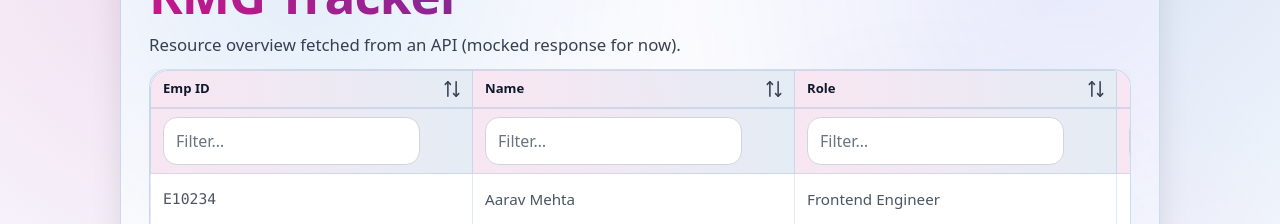
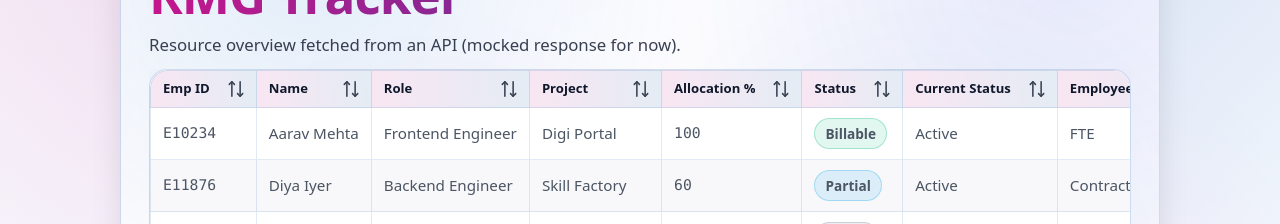
Before and after one commit to kavia-common/hello-world-web-app-7181-7192, a React (Create React App) app in the folder react_frontend/: page /rmg-tracker in a window 1280 px wide. Shown: the part 218-442 px from the top of the page. Built offline with nearby package versions, Linux system fonts and the light colour scheme.

Commit message:
Checkpoint 79 - cg3f8b1d76

```diff
--- a/react_frontend/src/components/PrimeDataTableCard.js
+++ b/react_frontend/src/components/PrimeDataTableCard.js
@@ -11,15 +11,11 @@ import { uploadTableFile } from "../api/upload";
  * PrimeReact DataTable wrapper that uses PrimeReact built-ins:
  * - Built-in pagination (paginator)
  * - Built-in sorting (sortable columns)
- * - Built-in per-column filters (row filter UI)
  *
- * Product requirement:
- * - Wrap the table toolbar (global search + CSV + Upload) and the DataTable in a single unified card.
- * - Keep icon-only global search + CSV controls with tooltips.
- * - Add icon-only Upload control with tooltip to every table.
- * - Preserve current behaviors: compact sticky headers, bottom-only paginator,
- *   per-column filters in header row, horizontal scrolling (no zoom),
- *   intrinsic/max-content column sizing, tightened vertical spacing.
+ * Product requirement (this subtask):
+ * - Remove/disable per-column filter UI across all tables.
+ * - Keep sorting + pagination.
+ * - Keep any existing toolbar controls (global search, CSV export, upload) as configured per page.
  *
  * This component is shared by multiple pages. Any improvements made here apply across
  * those screens.
@@ -41,29 +37,6 @@ function defaultRowKey(row, idx) {
     row?.learningPathName ??
     idx
   );
-}
-
-function getDefaultMatchModeForValue(sampleValue) {
-  if (typeof sampleValue === "number") return FilterMatchMode.EQUALS;
-  if (typeof sampleValue === "boolean") return FilterMatchMode.EQUALS;
-  return FilterMatchMode.CONTAINS;
-}
-
-function buildInitialColumnFilters({ columns, rows }) {
-  const safeColumns = Array.isArray(columns) ? columns : [];
-  const safeRows = Array.isArray(rows) ? rows : [];
-  const sample = safeRows[0] || {};
-
-  const next = { global: { value: "", matchMode: FilterMatchMode.CONTAINS } };
-
-  // Use column.id as the field key (matches `field` passed to <Column/>).
-  // We default all column filters to text-ish CONTAINS unless the sample value is numeric/boolean.
-  for (const c of safeColumns) {
-    const sampleValue = sample?.[c.id];
-    next[c.id] = { value: null, matchMode: getDefaultMatchModeForValue(sampleValue) };
-  }
-
-  return next;
 }
 
 function isAllowedUploadFile(file) {
@@ -123,36 +96,15 @@ export default function PrimeDataTableCard({
   }, [columns]);
 
   /**
-   * PrimeReact DataTable filtering is driven by:
-   * - `filters` object (global + per-column)
-   * - `onFilter` event
+   * IMPORTANT (subtask):
+   * We intentionally do NOT enable PrimeReact per-column filters:
+   * - No `filterDisplay="row"`
+   * - No `filter` props on columns
+   * - No `filters`/`onFilter` plumbing for per-column header inputs
+   *
+   * Global search remains supported via DataTable's `globalFilter` prop.
    */
   const [globalFilterValue, setGlobalFilterValue] = React.useState("");
-  const [filters, setFilters] = React.useState(() =>
-    buildInitialColumnFilters({ columns: visibleColumns, rows })
-  );
-
-  // If column definitions change (or initial dataset shape changes), ensure we have keys for each column.
-  React.useEffect(() => {
-    setFilters((prev) => {
-      const next = { ...(prev || {}) };
-
-      // Always keep global.
-      if (!next.global) next.global = { value: "", matchMode: FilterMatchMode.CONTAINS };
-
-      const sample = Array.isArray(rows) && rows.length > 0 ? rows[0] : {};
-      for (const c of visibleColumns) {
-        if (!next[c.id]) {
-          next[c.id] = {
-            value: null,
-            matchMode: getDefaultMatchModeForValue(sample?.[c.id]),
-          };
-        }
-      }
-
-      return next;
-    });
-  }, [visibleColumns, rows]);
 
   const derivedGlobalFields = React.useMemo(() => {
     if (Array.isArray(globalSearchFields) && globalSearchFields.length > 0) {
@@ -161,12 +113,6 @@ export default function PrimeDataTableCard({
     // Default: search across the column ids (which match row fields).
     return visibleColumns.map((c) => c.id);
   }, [globalSearchFields, visibleColumns]);
-
-  function clearAll() {
-    // Clear global + per-column filters (built-in row filter UI).
-    setGlobalFilterValue("");
-    setFilters(buildInitialColumnFilters({ columns: visibleColumns, rows }));
-  }
 
   function exportCsv() {
     // PrimeReact exportCSV exports the currently visible dataset (after sorting/filtering).
@@ -183,10 +129,10 @@ export default function PrimeDataTableCard({
   // PUBLIC_INTERFACE
   function applyGlobalSearch() {
     /** Apply the current global search input to the PrimeReact DataTable global filter. */
-    setFilters((prev) => ({
-      ...(prev || {}),
-      global: { value: globalFilterValue, matchMode: FilterMatchMode.CONTAINS },
-    }));
+    // DataTable uses `globalFilter` + `globalFilterFields` to perform a built-in global search.
+    // We use an explicit "Search" button + Enter-to-apply to match the previous UX.
+    // (Setting state triggers DataTable to re-evaluate.)
+    setGlobalFilterValue((v) => v);
   }
 
   function handleSearchKeyDown(e) {
@@ -254,8 +200,6 @@ export default function PrimeDataTableCard({
       setIsUploading(false);
     }
   }
-
-  const showHeaderBar = Boolean(title || subtitle);
 
   return (
     <div className="RmgTableWrap" role="region" aria-label={title ? `${title} table` : "Data table"}>
@@ -350,9 +294,7 @@ export default function PrimeDataTableCard({
         scrollable
         scrollDirection="horizontal"
         className="p-datatable-sm RmgPrimeDataTable"
-        filters={filters}
-        onFilter={(e) => setFilters(e.filters)}
-        filterDisplay="row"
+        globalFilter={globalFilterValue}
         globalFilterFields={derivedGlobalFields}
       >
         {visibleColumns.map((c) => (
@@ -361,9 +303,6 @@ export default function PrimeDataTableCard({
             field={c.id}
             header={c.label}
             sortable={c.sortable !== false}
-            filter
-            showFilterMenu={false}
-            filterPlaceholder="Filter…"
             body={(rowData) => bodyTemplate(rowData, c.id)}
           />
         ))}
```
Also changed, not shown: 2 other files (tests, documents, lock files or other folders).
